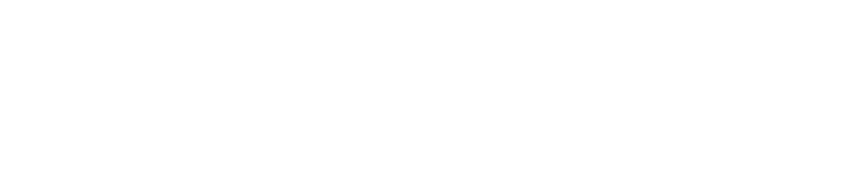
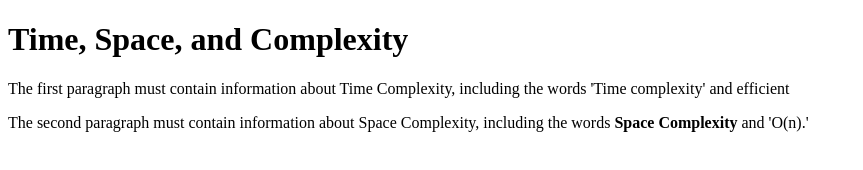
Before and after one commit to acciojob/time-and-space-complexity-NehaNayak123, a website: page main.html in a window 1280 px wide. Shown: the whole page, without its empty margins (0-863 px from the left). Drawn offline with Linux system fonts and the light colour scheme.

Commit message:
created a submission

```diff
--- a/main.html
+++ b/main.html
@@ -8,6 +8,9 @@
 
 <body>
 	<!-- the entire body must be written by student -->
+	<h1>Time, Space, and Complexity</h1>
+	<p>The first paragraph must contain information about Time Complexity, including the words 'Time complexity' and efficient</p>
+	<p>The second paragraph must contain information about Space Complexity, including the words <b>Space Complexity</b> and 'O(n).'</p>
     <script type="text/javascript" src="./script.js">
 </script>
 
```
